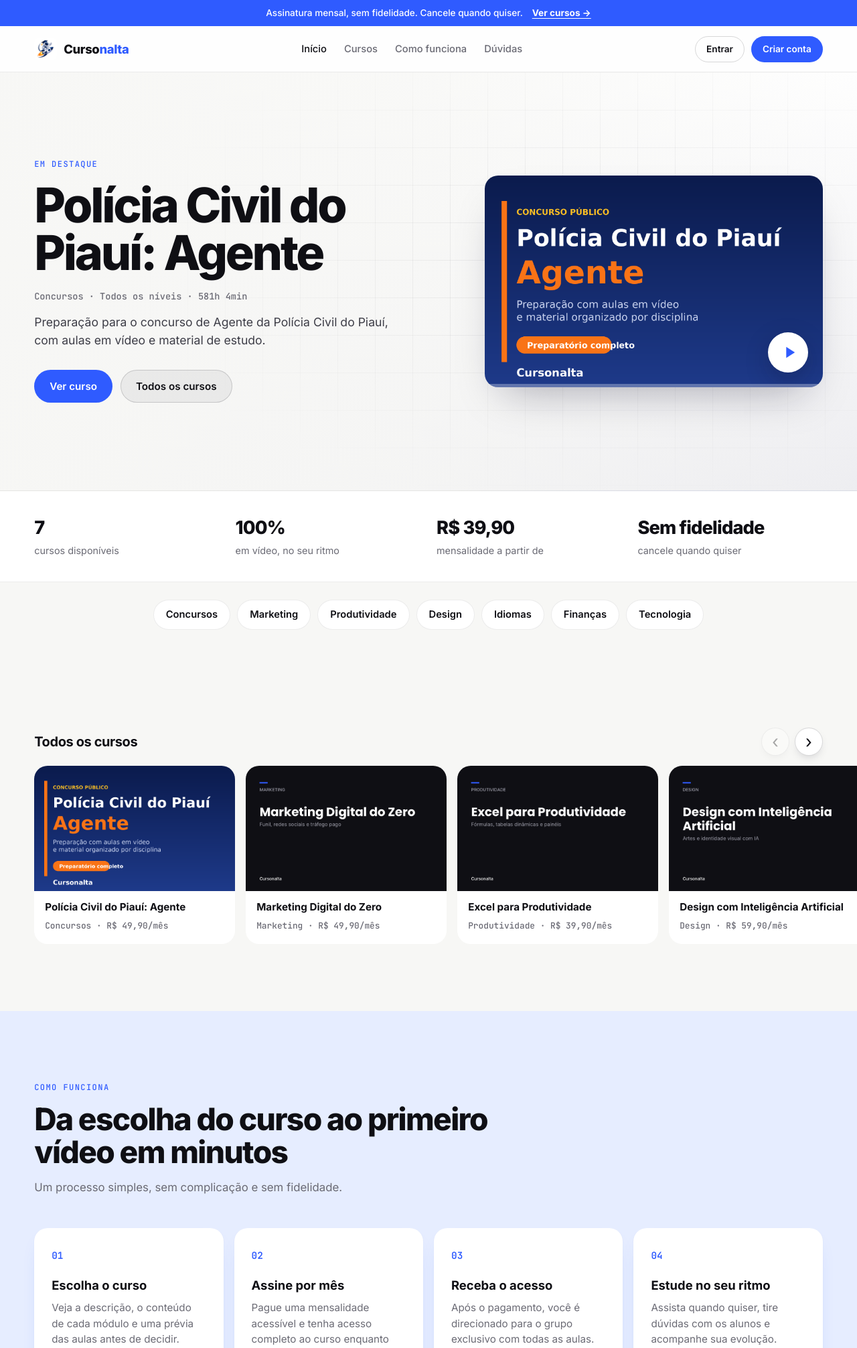
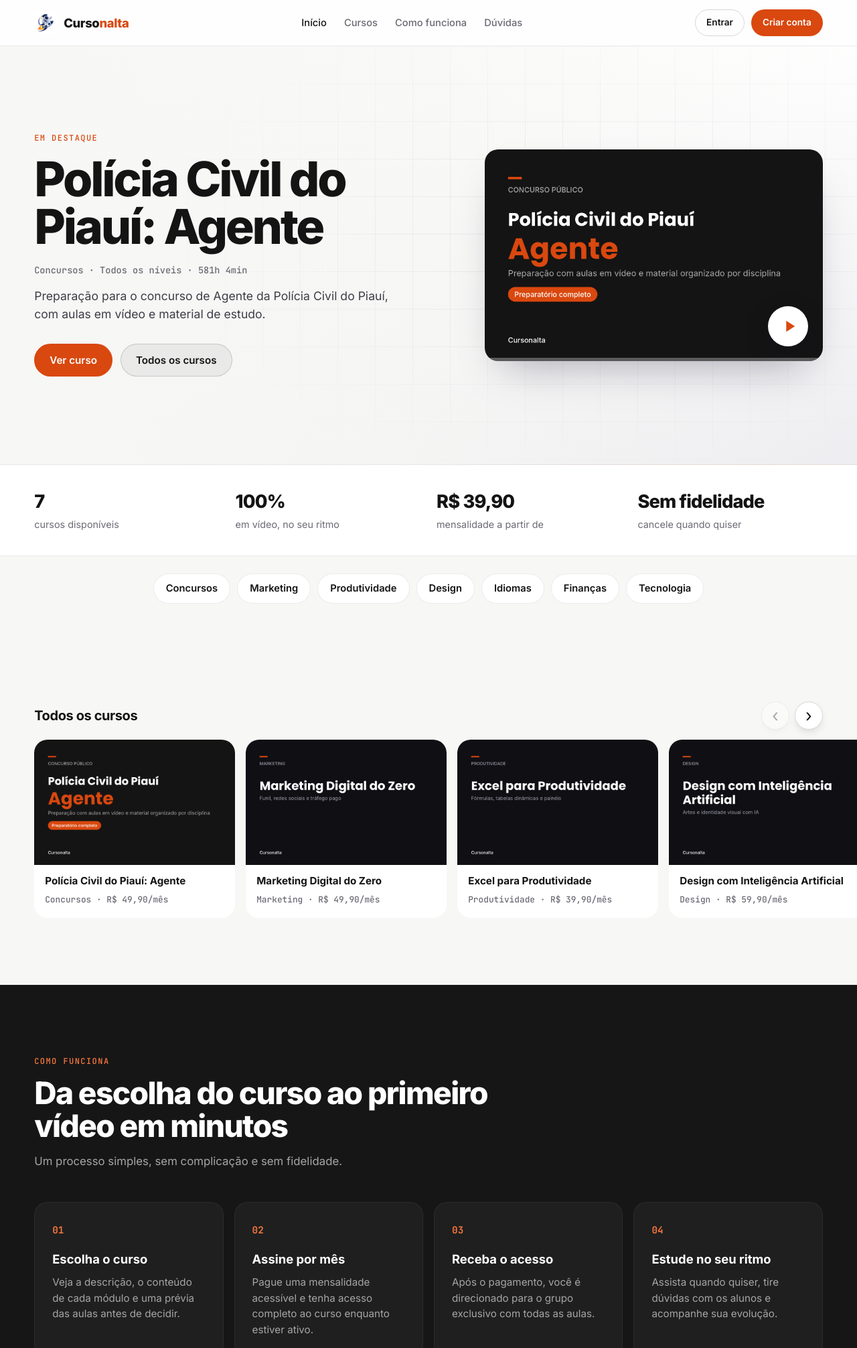
Before and after one commit to copy9/cursonalta, a PHP site: page / in a window 1280 px wide. Shown: the top 2012 px of the page at 67% size. Run offline with PHP 8.4, Linux system fonts and the light colour scheme.

Commit message:
Paleta: branco, preto fosco e laranja escuro; remove faixa azul do topo; capas no mesmo padrão; setas sem título sobem
Co-Authored-By: Claude Haiku 5.5 <noreply@anthropic.com>
Claude-Session: https://claude.ai/code/session_01NS7Hnb65pZKcFRh7KgykFT

```diff
--- a/css/style.css
+++ b/css/style.css
@@ -9,9 +9,9 @@
   --surface-2: #f2f2ee;
   --line: rgba(15, 15, 20, 0.08);
   --line-2: rgba(15, 15, 20, 0.16);
-  --text: #0f0f14;
+  --text: #141414;
   --muted: #6a6a74;
-  --accent: #2f5bff;
+  --accent: #d9480f;
   --accent-ink: #ffffff;
   --radius: 20px;
   --radius-sm: 12px;
@@ -55,7 +55,7 @@ button, input, select, textarea { font: inherit; }
 }
 .btn:hover { transform: translateY(-1px); }
 .btn-primary { background: var(--accent); color: var(--accent-ink); }
-.btn-primary:hover { background: #1f45e6; }
+.btn-primary:hover { background: #b93b0b; }
 .btn-ghost { background: transparent; color: var(--text); border-color: var(--line-2); }
 .btn-ghost:hover { border-color: var(--text); }
 .btn-light { background: rgba(15,15,20,.05); color: var(--text); border-color: var(--line-2); }
@@ -77,8 +77,8 @@ button, input, select, textarea { font: inherit; }
 .banner {
   position: relative; overflow: hidden; border-bottom: 1px solid var(--line);
   background:
-    radial-gradient(800px 420px at 88% 18%, rgba(47, 91, 255, .14), transparent 62%),
-    radial-gradient(600px 300px at 10% 100%, rgba(47, 91, 255, .07), transparent 60%),
+    radial-gradient(800px 420px at 88% 18%, rgba(217, 72, 15, .12), transparent 62%),
+    radial-gradient(600px 300px at 10% 100%, rgba(217, 72, 15, .06), transparent 60%),
     var(--bg);
 }
 .topbar {
@@ -337,10 +337,15 @@ main > section:not(.banner):not(.stats):not(.rows):not(.page-hero):not(.series-h
 .poster-fallback,
 .series-cover-fallback { background: #e7e7ec !important; color: var(--text) !important; }
 
-/* "Como funciona" em azul-claro, com cartões brancos: mais cor sem escurecer */
-.benefits { background: #e6edff; }
-.benefits .step { background: #ffffff; box-shadow: 0 1px 2px rgba(20, 30, 80, .06), 0 14px 30px -18px rgba(47, 91, 255, .35); }
-.benefits .step .ico { color: var(--accent); }
+/* "Como funciona" em preto fosco, com laranja escuro nos detalhes */
+.benefits { background: #161616; color: #fff; }
+.benefits .kicker { color: #ff7a3d; }
+.benefits .section-head h2 { color: #fff; }
+.benefits .section-head p { color: #a6a6a6; }
+.benefits .step { background: #1f1f1f; border: 1px solid rgba(255, 255, 255, .06); box-shadow: none; }
+.benefits .step h3 { color: #fff; }
+.benefits .step p { color: #a6a6a6; }
+.benefits .step .ico { color: #ff7a3d; }
 
 @media (prefers-reduced-motion: reduce) {
   *, *::before, *::after { animation: none !important; transition: none !important; }
--- a/index.html
+++ b/index.html
@@ -12,11 +12,6 @@
   <link rel="stylesheet" href="css/style.css">
 </head>
 <body class="netflix">
-
-<div class="topbar">
-  <span>Assinatura mensal, sem fidelidade. Cancele quando quiser.</span>
-  <a href="cursos.html">Ver cursos →</a>
-</div>
 
 <header class="site-header">
   <nav class="container nav">
--- a/js/rows.js
+++ b/js/rows.js
@@ -15,6 +15,8 @@
       '<button type="button" class="row-btn" data-dir="-1" aria-label="Ver cursos anteriores">&#8249;</button>' +
       '<button type="button" class="row-btn" data-dir="1" aria-label="Ver próximos cursos">&#8250;</button>';
     row.insertBefore(nav, track);
+    // Sem título, as setas sobem para não cobrir os cartões
+    if (!row.querySelector(".row-title")) nav.style.top = "-50px";
 
     var prev = nav.children[0];
     var next = nav.children[1];
```
Also changed, not shown: assets/covers/design-com-ia.png, assets/covers/excel-para-produtividade.png, assets/covers/financas-pessoais.png, assets/covers/ingles-para-negocios.png, assets/covers/marketing-digital-do-zero.png, assets/covers/policia-civil-pi-agente.png, assets/covers/programacao-web-iniciante.png.
